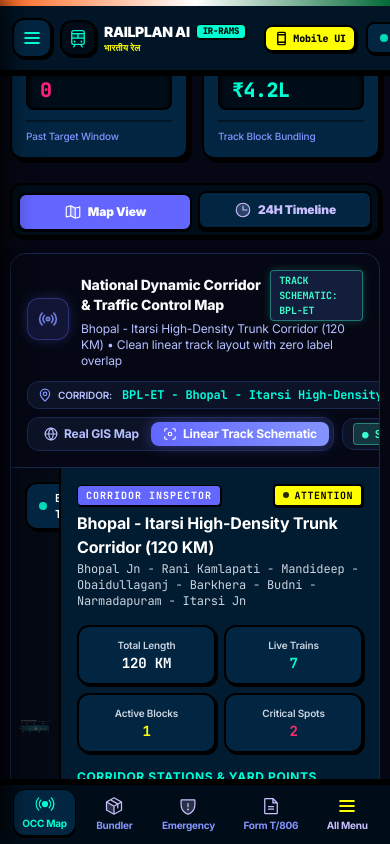
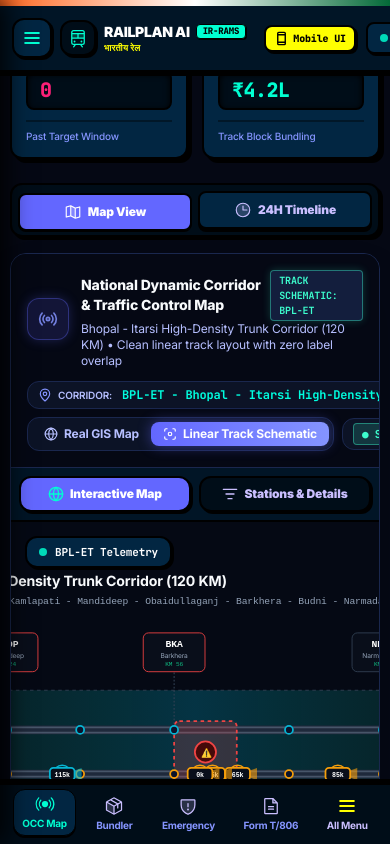
Before and after one commit to rudra12-debug/RailPlan-AI, a Next.js app in the folder frontend/: page /central in a window 390 px wide. Both pictures are taken after a click on the button "Linear Track Schematic". Shown: the part 1070-1914 px from the top of the page. Built offline with nearby package versions, Linux system fonts and the light colour scheme.

Commit message:
fix(map): resolve mobile view overlap by introducing responsive map tab toggle and Leaflet resize invalidation

```diff
--- a/frontend/src/components/map/GeographicalLeafletMap.tsx
+++ b/frontend/src/components/map/GeographicalLeafletMap.tsx
@@ -181,6 +181,36 @@
       }
     };
   }, []);
+
+  // Responsive map size invalidation on resize, device orientation change, or tab switch
+  useEffect(() => {
+    if (!mapContainerRef.current || !mapInstanceRef.current || !leafletLoaded) return;
+    const invalidate = () => {
+      try {
+        mapInstanceRef.current?.invalidateSize();
+      } catch (e) {
+        // Safe resize
+      }
+    };
+
+    const ro = new ResizeObserver(() => {
+      invalidate();
+    });
+    ro.observe(mapContainerRef.current);
+
+    window.addEventListener("resize", invalidate);
+    window.addEventListener("orientationchange", invalidate);
+    const timer1 = setTimeout(invalidate, 150);
+    const timer2 = setTimeout(invalidate, 500);
+
+    return () => {
+      ro.disconnect();
+      window.removeEventListener("resize", invalidate);
+      window.removeEventListener("orientationchange", invalidate);
+      clearTimeout(timer1);
+      clearTimeout(timer2);
+    };
+  }, [leafletLoaded]);
 
   // Switch Tile Provider
   useEffect(() => {
@@ -706,7 +736,7 @@
   ]);
 
   return (
-    <div className="relative w-full h-[400px] sm:h-[520px] bg-[#050914] overflow-hidden select-none">
+    <div className="relative w-full h-full min-h-[420px] bg-[#050914] overflow-hidden select-none">
       {/* Real Leaflet Slippy Map Container (Locked to India Bounds) */}
       <div ref={mapContainerRef} className="w-full h-full z-0" />
 
--- a/frontend/src/components/map/LiveCorridorMap.tsx
+++ b/frontend/src/components/map/LiveCorridorMap.tsx
@@ -30,7 +30,8 @@
   Waves,
   Mountain,
   AlertOctagon,
-  Filter
+  Filter,
+  ListFilter
 } from "lucide-react";
 import {
   Waves as PhosphorWaves,
@@ -120,6 +121,9 @@
 
   // View mode: "GEO" shows real interactive Leaflet GIS map; "FOCUS" shows clean linear schematic
   const [viewMode, setViewMode] = useState<"GEO" | "FOCUS">("GEO");
+
+  // Mobile adaptive tab: "MAP" gives 100% full-screen map; "INSPECTOR" shows corridor stations/telemetry
+  const [mobileActiveTab, setMobileActiveTab] = useState<"MAP" | "INSPECTOR">("MAP");
 
   // Layer Toggles
   const [activeLayer, setActiveLayer] = useState<"ALL" | "TRAFFIC" | "MAINTENANCE" | "TRACTION" | "KAVACH">("ALL");
@@ -841,10 +845,39 @@
         </div>
       </div>
 
+      {/* Mobile Tab Switcher (Visible only on mobile/tablet < lg) */}
+      <div className="lg:hidden p-2 bg-[#011526] border-b-2 border-black flex items-center gap-2">
+        <button
+          onClick={() => setMobileActiveTab("MAP")}
+          className={`flex-1 py-2 px-3 rounded-xl font-black text-xs flex items-center justify-center space-x-1.5 transition border-2 border-black shadow-[2px_2px_0_#000000] cursor-pointer ${
+            mobileActiveTab === "MAP"
+              ? "bg-[#6367FF] text-white"
+              : "bg-[#000D18] text-[#CABFFF] hover:text-white"
+          }`}
+        >
+          <Globe className="w-4 h-4 text-[#00FFD2]" />
+          <span>Interactive Map</span>
+        </button>
+        <button
+          onClick={() => setMobileActiveTab("INSPECTOR")}
+          className={`flex-1 py-2 px-3 rounded-xl font-black text-xs flex items-center justify-center space-x-1.5 transition border-2 border-black shadow-[2px_2px_0_#000000] cursor-pointer ${
+            mobileActiveTab === "INSPECTOR"
+              ? "bg-[#00FFD2] text-black"
+              : "bg-[#000D18] text-[#CABFFF] hover:text-white"
+          }`}
+        >
+          <ListFilter className="w-4 h-4" />
+          <span>
+            Stations & Details
+            {(selectedTrain || selectedBlock || selectedStation || selectedCautionZone) ? " (1)" : ""}
+          </span>
+        </button>
+      </div>
+
       {/* Main Canvas Area */}
-      <div className="relative w-full h-[520px] bg-[#050914] bg-grid-pattern overflow-hidden select-none flex">
+      <div className="relative w-full h-[460px] sm:h-[520px] lg:h-[580px] bg-[#050914] bg-grid-pattern overflow-hidden select-none flex flex-col lg:flex-row">
         {/* Railway Map Engine (GIS Map or Linear Track Schematic) */}
-        <div className="flex-1 relative h-full flex items-center justify-center overflow-hidden">
+        <div className={`flex-1 relative w-full h-full flex items-center justify-center overflow-hidden ${mobileActiveTab === "INSPECTOR" ? "hidden lg:flex" : "flex"}`}>
           {viewMode === "GEO" ? (
             <GeographicalLeafletMap
               corridors={corridors}
@@ -897,7 +930,9 @@
             /* 1. CLEAN HORIZONTAL LINEAR CORRIDOR TRACK SCHEMATIC      */
             /* ZERO OVERLAP: Stations staggered top/bottom, pure focus  */
             /* ======================================================== */
-            <svg className="w-full h-full max-w-4xl p-2" viewBox="0 0 850 460">
+            <div className="w-full h-full overflow-x-auto touch-pan-x flex items-center justify-center p-2">
+              <div className="min-w-[750px] w-full h-full flex items-center justify-center">
+                <svg className="w-full h-full max-w-4xl" viewBox="0 0 850 460">
               <defs>
                 <linearGradient id="focusGlow" x1="0%" y1="0%" x2="100%" y2="0%">
                   <stop offset="0%" stopColor="#10B981" stopOpacity="0.1" />
@@ -1136,8 +1171,10 @@
                     </g>
                   );
                 })}
-            </svg>
-          )}
+              </svg>
+            </div>
+          </div>
+        )}
 
           {/* Top-Left: Clean Tactile Status Chip (Never overlaps or crowds basemap controls) */}
           <div className="absolute top-3.5 left-3.5 z-[1000] pointer-events-auto flex items-center space-x-2 bg-[#022642] px-3 py-1.5 rounded-xl border-2 border-black shadow-[2px_2px_0_#000000] text-xs font-mono select-none">
@@ -1329,10 +1366,60 @@
               </span>
             </div>
           </div>
+
+          {/* Mobile Selection Quick-Peek Banner */}
+          {(selectedTrain || selectedBlock || selectedStation || selectedCautionZone) && (
+            <div className="lg:hidden absolute bottom-3 left-2 right-2 z-[1001] p-3 rounded-xl bg-[#022642] border-2 border-black shadow-[3px_3px_0_#000000] flex items-center justify-between text-xs animate-in slide-in-from-bottom duration-200">
+              <div className="truncate pr-2">
+                <span className="text-[10px] font-mono text-[#00FFD2] font-black block uppercase">
+                  {selectedTrain ? "Train Selected" : selectedBlock ? "Track Block Zone" : selectedStation ? "Station Info" : "Hazard Alert"}
+                </span>
+                <span className="font-bold text-white text-xs truncate block">
+                  {selectedTrain
+                    ? `${selectedTrain.name} (#${selectedTrain.trainNumber})`
+                    : selectedBlock
+                    ? selectedBlock.name
+                    : selectedStation
+                    ? `${selectedStation.name} (${selectedStation.code})`
+                    : selectedCautionZone?.name}
+                </span>
+              </div>
+              <div className="flex items-center space-x-1.5 shrink-0">
+                <button
+                  onClick={() => setMobileActiveTab("INSPECTOR")}
+                  className="px-2.5 py-1.5 rounded-lg bg-[#00FFD2] text-black font-black text-xs border border-black shadow-[1px_1px_0_#000000] active:translate-y-0.5 cursor-pointer"
+                >
+                  View Details
+                </button>
+                <button
+                  onClick={() => {
+                    setSelectedTrain(null);
+                    setSelectedBlock(null);
+                    setSelectedStation(null);
+                    setSelectedCautionZone(null);
+                  }}
+                  className="p-1.5 rounded-lg bg-[#000D18] text-slate-300 hover:text-white border border-black cursor-pointer"
+                  title="Close Preview"
+                >
+                  ✕
+                </button>
+              </div>
+            </div>
+          )}
         </div>
 
         {/* Dynamic Multi-Target Inspector Side Panel */}
-        <div className="w-80 border-l-2 border-black bg-[#011B30] p-4 flex flex-col justify-between overflow-y-auto z-10 select-text">
+        <div className={`w-full lg:w-80 lg:border-l-2 border-black bg-[#011B30] p-4 flex flex-col justify-between overflow-y-auto z-10 select-text ${mobileActiveTab === "MAP" ? "hidden lg:flex" : "flex h-full"}`}>
+          {/* Mobile Back to Map Banner */}
+          <div className="lg:hidden flex items-center justify-between pb-3 mb-3 border-b-2 border-black shrink-0">
+            <button
+              onClick={() => setMobileActiveTab("MAP")}
+              className="py-1.5 px-3 rounded-lg bg-[#6367FF] text-white text-xs font-bold border border-black shadow-[1px_1px_0_#000000] flex items-center space-x-1.5 cursor-pointer"
+            >
+              <span>← Back to Interactive Map</span>
+            </button>
+            <span className="text-[10px] font-mono text-[#00FFD2] font-black uppercase">Inspector Mode</span>
+          </div>
           {/* A: When a Live Train is clicked */}
           {selectedTrain ? (
             <div className="space-y-4 animate-scale-up">
@@ -1634,6 +1721,7 @@
                         onClick={() => {
                           handleCorridorClick(c);
                           setViewMode("FOCUS");
+                          setMobileActiveTab("MAP");
                         }}
                         className="p-2 rounded-lg text-xs bg-[#022642] border-2 border-black shadow-[2px_2px_0_#000000] text-slate-200 hover:bg-[#03345A] cursor-pointer transition group"
                       >
@@ -1708,7 +1796,10 @@
                   {activeCorridor.stations.map((stn) => (
                     <div
                       key={stn.code}
-                      onClick={() => setSelectedStation(stn)}
+                      onClick={() => {
+                        setSelectedStation(stn);
+                        setMobileActiveTab("MAP");
+                      }}
                       className={`p-2 rounded-lg text-xs flex items-center justify-between cursor-pointer transition border-2 border-black shadow-[1px_1px_0_#000000] ${
                         selectedStation?.code === stn.code
                           ? "bg-[#6367FF] text-white font-bold"
@@ -1732,7 +1823,10 @@
 
               <div className="pt-2 border-t border-black/40">
                 <button
-                  onClick={() => setSelectedCorridorId(activeCorridor.id)}
+                  onClick={() => {
+                    setSelectedCorridorId(activeCorridor.id);
+                    setMobileActiveTab("MAP");
+                  }}
                   className="w-full py-2.5 rounded-xl bg-[#022642] hover:bg-[#03345A] border-2 border-black shadow-[2px_2px_0_#000000] text-xs font-bold text-white flex items-center justify-center space-x-1.5 transition cursor-pointer"
                 >
                   <span>Filter Platform to {activeCorridor.id}</span>
```
